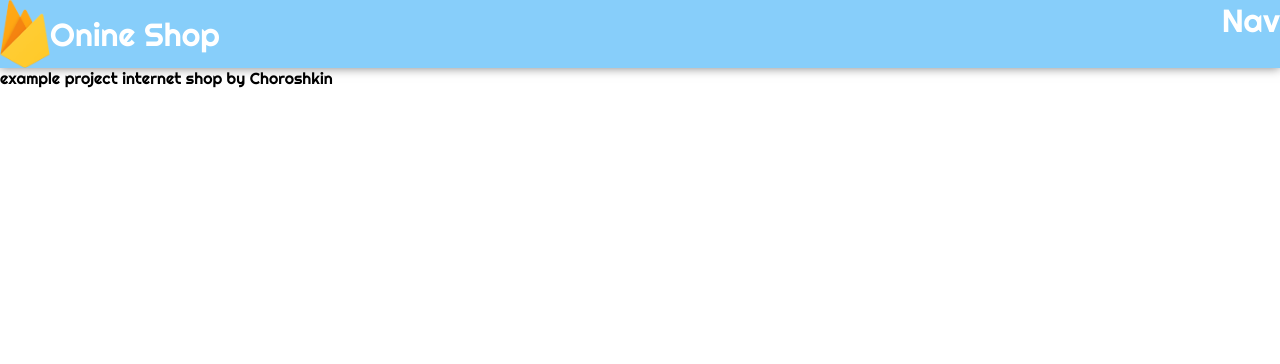
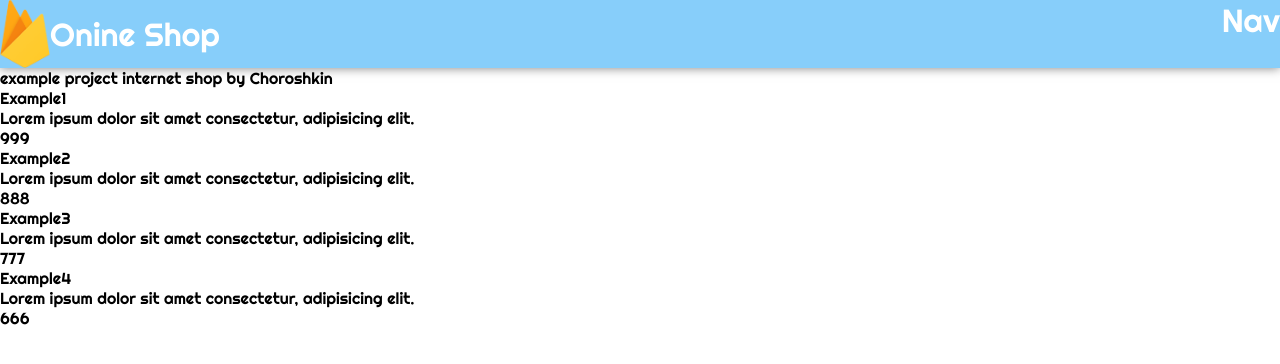
Before and after one commit to Kulchoro/builder, a React (Create React App) app: page / in a window 1280 px wide. Shown: the top 364 px of the page. Built offline with nearby package versions, Linux system fonts and the light colour scheme.

Commit message:
Worked with items and used method map

```diff
--- a/src/components/Products/Products.js
+++ b/src/components/Products/Products.js
@@ -1,15 +1,16 @@
 
 import classes from "./Products.module.css";
+import ProductItem from "./ProductsItem/ProductItem";
 
 const Products = () => {
     const products =[
         {productName: "Example1", description: "Lorem ipsum dolor sit amet consectetur, adipisicing elit.", price: 999},
         {productName: "Example2", description: "Lorem ipsum dolor sit amet consectetur, adipisicing elit.", price: 888},
         {productName: "Example3", description: "Lorem ipsum dolor sit amet consectetur, adipisicing elit.", price: 777},
-        {productName: "Example3", description: "Lorem ipsum dolor sit amet consectetur, adipisicing elit.", price: 666}
+        {productName: "Example4", description: "Lorem ipsum dolor sit amet consectetur, adipisicing elit.", price: 666}
     ]
     return ( <div className={classes.Products}>
-
+        <ProductItem products={products} />
     </div> );
 }
 
--- a/src/components/Products/ProductsItem/ProductItem.js
+++ b/src/components/Products/ProductsItem/ProductItem.js
@@ -1,8 +1,16 @@
 import classes from "./ProductItem.module.css";
 
-const ProductItem = () => {
+const ProductItem = ({products}) => {
+    let productsItem = products.map(product => {
+        return <div>
+        <div>{product.productName}</div>
+        <div>{product.description}</div>
+        <div>{product.price}</div>
+        </div>
+
+    })
     return ( <div className={classes.ProductItem}>
-
+        {productsItem}
     </div> );
 }
 
```
